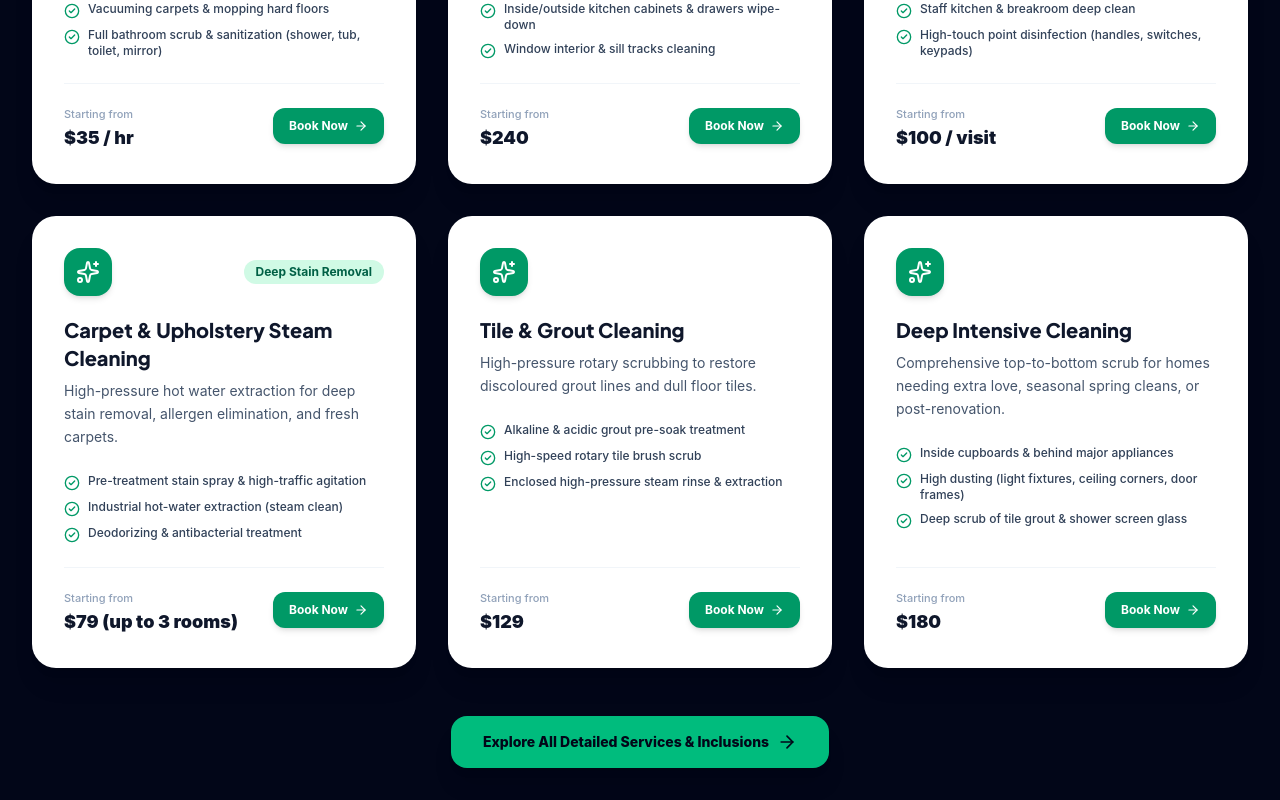
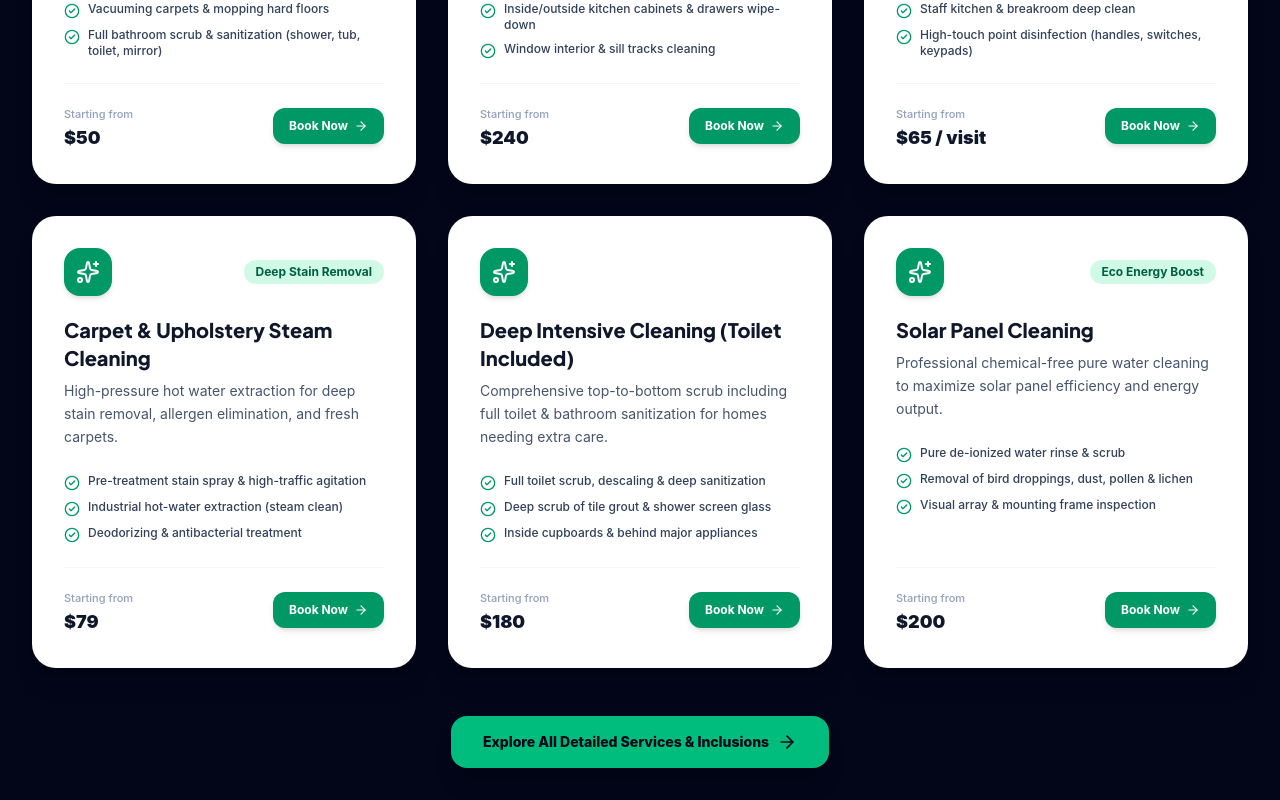
Before and after one commit to Davidfanai/cysera, a React (Vite) app: page / in a window 1280 px wide. Shown: the part 1700-2500 px from the top of the page. Built offline with nearby package versions, Linux system fonts and the light colour scheme; a web font is replaced by a local one.

Commit message:
Update logo, favicon, services pricing, and mobile suburb grid layout

```diff
--- a/index.html
+++ b/index.html
@@ -2,7 +2,7 @@
 <html lang="en">
   <head>
     <meta charset="UTF-8" />
-    <link rel="icon" type="image/png" href="/cysera-official-logo.png" />
+    <link rel="icon" type="image/png" href="/favicon.png" />
     <meta name="viewport" content="width=device-width, initial-scale=1.0" />
     <title>CYSERA Cleaning Services | Home, Office & Steam Cleaning Melbourne</title>
 
--- a/src/components/CyseraLogo.tsx
+++ b/src/components/CyseraLogo.tsx
@@ -14,12 +14,12 @@ export const CyseraLogo: React.FC<CyseraLogoProps> = ({
 
   return (
     <div className={`flex items-center gap-3 select-none ${className}`}>
-      {/* Official Transparent Custom Logo Image */}
+      {/* Official Custom Logo Image */}
       <div className={`relative shrink-0 flex items-center justify-center transition-transform duration-300 hover:scale-105 ${
         isDark ? 'p-1 rounded-xl bg-slate-900/60 border border-slate-800/80' : 'p-0.5'
       }`}>
         <img
-          src="/cysera-official-logo.png"
+          src="/newlogo.png"
           alt="CYSERA Cleaning Services Official Logo"
           className="h-10 sm:h-12 w-auto object-contain drop-shadow-md"
         />
--- a/src/components/Footer.tsx
+++ b/src/components/Footer.tsx
@@ -26,7 +26,7 @@ export const Footer: React.FC<FooterProps> = ({ onNavigate, onOpenQuoteModal })
               "Everything Beautiful in Its Time" <span className="text-slate-400 text-xs font-sans font-normal">(Ecclesiastes 3:11)</span>
             </p>
             <p className="text-slate-400 text-sm leading-relaxed max-w-sm">
-              Making your home beautiful again. Residential & Commercial cleaning, Home Cleaning, Office Cleaning, and Carpet Steam Cleaning across Eastern Suburbs.
+              Making your home beautiful again. Residential & Commercial cleaning, Home Cleaning, Office Cleaning, Solar Cleaning, and Carpet Steam Cleaning across Eastern Suburbs.
             </p>
 
             <div className="p-3 bg-amber-400/10 border border-amber-400/30 rounded-xl text-amber-300 text-xs font-bold flex items-center gap-2">
@@ -41,7 +41,7 @@ export const Footer: React.FC<FooterProps> = ({ onNavigate, onOpenQuoteModal })
               </div>
               <div className="flex items-center gap-2 text-xs text-slate-400">
                 <Award className="w-4 h-4 text-amber-400 shrink-0" />
-                <span>Home • Office • Steam Cleaning Specialists</span>
+                <span>Home • Office • Steam • Solar Cleaning Specialists</span>
               </div>
             </div>
 
@@ -98,13 +98,12 @@ export const Footer: React.FC<FooterProps> = ({ onNavigate, onOpenQuoteModal })
           <div className="space-y-3">
             <h4 className="text-sm font-bold uppercase tracking-wider text-white">Services Offered</h4>
             <ul className="space-y-2 text-sm text-slate-400">
-              <li>Home Cleaning</li>
-              <li>Office Cleaning</li>
-              <li>Steam Cleaning (Carpet & Upholstery)</li>
-              <li>Residential Cleaning</li>
-              <li>Commercial Cleaning</li>
-              <li>End of Lease (Bond Back) Clean</li>
-              <li>Tile & Grout Cleaning</li>
+              <li>Residential Home Cleaning</li>
+              <li>End of Lease Clean</li>
+              <li>Commercial & Office Cleaning</li>
+              <li>Carpet Steam Cleaning</li>
+              <li>Deep Intensive Cleaning</li>
+              <li>Solar Panel Cleaning</li>
             </ul>
           </div>
 
@@ -147,18 +146,18 @@ export const Footer: React.FC<FooterProps> = ({ onNavigate, onOpenQuoteModal })
           </div>
         </div>
 
-        {/* Suburbs Tag Cloud for SEO */}
+        {/* 2 Equal Columns Grid on Mobile with Enlarged Readable Fonts */}
         <div className="py-8 border-b border-slate-800">
-          <h4 className="text-xs font-bold uppercase tracking-widest text-slate-400 mb-3">
-            Local Melbourne Eastern Suburbs
+          <h4 className="text-xs font-bold uppercase tracking-widest text-slate-400 mb-4">
+            Service Areas • Melbourne Eastern Suburbs
           </h4>
-          <div className="flex flex-wrap gap-1.5">
+          <div className="grid grid-cols-2 sm:grid-cols-3 md:grid-cols-4 lg:grid-cols-5 gap-2.5">
             {ALL_SUBURBS.map((suburb, idx) => (
               <span
                 key={idx}
-                className="text-[11px] bg-slate-900 border border-slate-800 text-slate-400 px-2.5 py-1 rounded-md"
+                className="text-xs sm:text-sm font-semibold bg-slate-900 border border-slate-800 text-slate-200 hover:text-emerald-400 hover:border-emerald-500/50 px-3 py-2.5 rounded-xl transition-all text-center flex items-center justify-center shadow-xs"
               >
-                {suburb} Cleaning
+                {suburb}
               </span>
             ))}
           </div>
--- a/src/data/servicesData.ts
+++ b/src/data/servicesData.ts
@@ -20,7 +20,7 @@ export const SERVICES_DATA: ServiceItem[] = [
     shortDesc: "Routine domestic cleaning tailored for busy Melbourne families. Weekly, fortnightly, or monthly options.",
     fullDesc: "Our eco-friendly home cleaning services transform your living space into a pristine sanctuary. From dusting ceiling fans to scrubbing kitchen benchtops and sanitizing bathrooms, CYSERA takes care of every detail.",
     iconName: "Home",
-    startingPrice: "$35 / hr",
+    startingPrice: "$50",
     badge: "Most Popular",
     popularFor: "Apartments, Townhouses, & Family Homes",
     inclusions: [
@@ -31,7 +31,7 @@ export const SERVICES_DATA: ServiceItem[] = [
       "Tidying beds & emptying waste bins"
     ],
     features: [
-      "Transparent & affordable domestic rates",
+      "Flat rate starting at just $50",
       "100% Non-toxic eco-friendly products",
       "Consistent dedicated cleaning team",
       "Fully insured & police-checked cleaners"
@@ -69,7 +69,7 @@ export const SERVICES_DATA: ServiceItem[] = [
     shortDesc: "Professional office, medical clinic, retail, & venue cleaning services tailored to your business schedule.",
     fullDesc: "Maintain an impeccable corporate image. CYSERA provides reliable after-hours or day cleaning for businesses across Bayswater, Ringwood, Box Hill, and surrounding business hubs.",
     iconName: "Building2",
-    startingPrice: "$100 / visit",
+    startingPrice: "$65 / visit",
     popularFor: "Offices, Retail Stores, Clinics, & Showrooms",
     inclusions: [
       "Desks, monitors & workstation sanitization",
@@ -80,7 +80,7 @@ export const SERVICES_DATA: ServiceItem[] = [
       "Rubbish & recycling removal"
     ],
     features: [
-      "Custom commercial contracts & schedules",
+      "Custom commercial contracts starting from $65",
       "Flexible schedule (After hours, early morning, weekend)",
       "Security-cleared, police-checked cleaners",
       "Commercial grade eco disinfectants"
@@ -93,7 +93,7 @@ export const SERVICES_DATA: ServiceItem[] = [
     shortDesc: "High-pressure hot water extraction for deep stain removal, allergen elimination, and fresh carpets.",
     fullDesc: "Revitalize worn carpets and sofas with our heavy-duty truck-mount steam extraction systems. We target stubborn stains and pet odours.",
     iconName: "Sparkles",
-    startingPrice: "$79 (up to 3 rooms)",
+    startingPrice: "$79",
     badge: "Deep Stain Removal",
     popularFor: "Pet Owners, Allergy Sufferers, & End of Lease",
     inclusions: [
@@ -111,41 +111,19 @@ export const SERVICES_DATA: ServiceItem[] = [
     ]
   },
   {
-    id: "tile-grout-cleaning",
-    title: "Tile & Grout Cleaning",
-    category: "specialized",
-    shortDesc: "High-pressure rotary scrubbing to restore discoloured grout lines and dull floor tiles.",
-    fullDesc: "Tired of scrubbing dark grout lines on hands and knees? Our rotary pressure washer and specialized alkali solutions strip away decades of dirt.",
-    iconName: "Grid",
-    startingPrice: "$129",
-    popularFor: "Kitchens, Bathrooms, Patios, & Commercial Entryways",
-    inclusions: [
-      "Alkaline & acidic grout pre-soak treatment",
-      "High-speed rotary tile brush scrub",
-      "Enclosed high-pressure steam rinse & extraction",
-      "Grout line color restoration",
-      "Protective grout clear sealant application (optional)"
-    ],
-    features: [
-      "Restores tiles to like-new condition",
-      "Eliminates deep-set bathroom mould",
-      "Protective sealing prevents future staining",
-      "Zero splash back or mess left behind"
-    ]
-  },
-  {
     id: "deep-cleaning",
-    title: "Deep Intensive Cleaning",
+    title: "Deep Intensive Cleaning (Toilet Included)",
     category: "residential",
-    shortDesc: "Comprehensive top-to-bottom scrub for homes needing extra love, seasonal spring cleans, or post-renovation.",
-    fullDesc: "When standard cleaning isn't enough, CYSERA's Deep Clean targets every hidden corner, built-up grime, ceiling fan, window track, and appliance interior.",
+    shortDesc: "Comprehensive top-to-bottom scrub including full toilet & bathroom sanitization for homes needing extra care.",
+    fullDesc: "When standard cleaning isn't enough, CYSERA's Deep Intensive Clean targets every hidden corner, built-up grime, ceiling fan, window track, appliance interior, and thorough toilet sanitization.",
     iconName: "Zap",
     startingPrice: "$180",
     popularFor: "Spring Cleaning, Post-Reno, & Moving In",
     inclusions: [
+      "Full toilet scrub, descaling & deep sanitization",
+      "Deep scrub of tile grout & shower screen glass",
       "Inside cupboards & behind major appliances",
       "High dusting (light fixtures, ceiling corners, door frames)",
-      "Deep scrub of tile grout & shower screen glass",
       "Interior glass windows, mirrors, & tracks",
       "Skirting boards, architraves, & door handles wipe-down"
     ],
@@ -156,24 +134,26 @@ export const SERVICES_DATA: ServiceItem[] = [
     ]
   },
   {
-    id: "specialized-window-cleaning",
-    title: "Window & High-Pressure Washing",
+    id: "solar-panel-cleaning",
+    title: "Solar Panel Cleaning",
     category: "specialized",
-    shortDesc: "Crystal clear streak-free window cleaning and high-pressure outdoor patio & driveway washing.",
-    fullDesc: "Complete your property's shine with exterior pure-water pole window cleaning and high-pressure driveway power washing.",
+    shortDesc: "Professional chemical-free pure water cleaning to maximize solar panel efficiency and energy output.",
+    fullDesc: "Boost your solar system performance! Dirt, dust, bird droppings, and atmospheric film drastically reduce solar panel output. CYSERA uses pure de-ionized water and non-abrasive soft brushes for maximum efficiency.",
     iconName: "Sun",
-    startingPrice: "$89",
-    popularFor: "Residential Exterior, Storefronts, & Balconies",
+    startingPrice: "$200",
+    badge: "Eco Energy Boost",
+    popularFor: "Rooftop Solar Arrays, Residential & Commercial Panels",
     inclusions: [
-      "Streak-free interior & exterior glass cleaning",
-      "Flyscreen washing & frame wipe-down",
-      "High-pressure driveway & paver power wash",
-      "Gutter rim & balcony glass washing"
+      "Pure de-ionized water rinse & scrub",
+      "Removal of bird droppings, dust, pollen & lichen",
+      "Visual array & mounting frame inspection",
+      "Zero chemical residue streak-free finish"
     ],
     features: [
-      "Pure-water ion technology for streak-free shine",
-      "Safe ladder & extension pole equipment",
-      "Removes stubborn hard water stains"
+      "Increases solar energy production up to 25%",
+      "100% Non-abrasive safe cleaning technology",
+      "Fully insured roof safety certified technicians",
+      "Extends solar panel lifespan"
     ]
   }
 ];
--- a/src/pages/PricingPage.tsx
+++ b/src/pages/PricingPage.tsx
@@ -18,7 +18,7 @@ export const PricingPage: React.FC<PricingPageProps> = ({ onOpenQuoteModal }) =>
             Transparent & Affordable Cleaning Rates
           </h1>
           <p className="text-slate-300 text-base sm:text-lg max-w-2xl mx-auto">
-            CYSERA provides high-end Home, Office, & Steam Cleaning with transparent pricing and zero hidden fees. Claim 20% OFF your first clean today!
+            CYSERA provides high-end Home, Office, Solar & Steam Cleaning with transparent pricing and zero hidden fees. Claim 20% OFF your first clean today!
           </p>
         </div>
       </section>
@@ -39,19 +39,19 @@ export const PricingPage: React.FC<PricingPageProps> = ({ onOpenQuoteModal }) =>
           <div className="bg-white p-6 sm:p-8 rounded-3xl border border-slate-200 shadow-lg flex flex-col justify-between">
             <div>
               <span className="text-xs font-bold text-emerald-700 uppercase tracking-widest bg-emerald-50 px-2.5 py-1 rounded-md">
-                Hourly Maintenance Clean
+                Residential Clean
               </span>
               <h3 className="text-2xl font-bold text-slate-900 mt-2">Home Cleaning</h3>
               <div className="text-3xl font-black text-slate-900 my-4">
-                $35 <span className="text-sm font-normal text-slate-500">/ hr per cleaner</span>
+                $50 <span className="text-sm font-normal text-slate-500">/ starting rate</span>
               </div>
               <p className="text-xs text-slate-500 mb-4">Affordable, thorough domestic cleaning for Melbourne families.</p>
               <ul className="space-y-3 text-xs text-slate-700 font-medium border-t border-slate-100 pt-4">
                 <li className="flex items-center gap-2">
-                  <CheckCircle2 className="w-4 h-4 text-emerald-600" /> Minimum 2 hours per visit
+                  <CheckCircle2 className="w-4 h-4 text-emerald-600" /> All eco cleaning products included
                 </li>
                 <li className="flex items-center gap-2">
-                  <CheckCircle2 className="w-4 h-4 text-emerald-600" /> All eco cleaning products included
+                  <CheckCircle2 className="w-4 h-4 text-emerald-600" /> Full kitchen & bathroom scrub
                 </li>
                 <li className="flex items-center gap-2">
                   <CheckCircle2 className="w-4 h-4 text-emerald-600" /> Same regular trusted cleaner
@@ -62,10 +62,10 @@ export const PricingPage: React.FC<PricingPageProps> = ({ onOpenQuoteModal }) =>
               </ul>
             </div>
             <button
-              onClick={() => onOpenQuoteModal("Domestic Clean ($35/hr)")}
+              onClick={() => onOpenQuoteModal("Domestic Clean ($50)")}
               className="w-full mt-6 bg-slate-900 hover:bg-slate-800 text-white font-bold py-3 rounded-xl text-xs transition-colors"
             >
-              Book Home Clean ($35/hr)
+              Book Home Clean ($50)
             </button>
           </div>
 
@@ -110,7 +110,7 @@ export const PricingPage: React.FC<PricingPageProps> = ({ onOpenQuoteModal }) =>
               <span className="text-xs font-bold text-slate-500 uppercase tracking-widest">Commercial</span>
               <h3 className="text-2xl font-bold text-slate-900 mt-1">Office & Business</h3>
               <div className="text-3xl font-black text-slate-900 my-4">
-                From $100 <span className="text-sm font-normal text-slate-500">/ visit</span>
+                From $65 <span className="text-sm font-normal text-slate-500">/ visit</span>
               </div>
               <p className="text-xs text-slate-500 mb-4">Tailored commercial schedule for offices, clinics & retail.</p>
               <ul className="space-y-3 text-xs text-slate-700 font-medium border-t border-slate-100 pt-4">
@@ -129,10 +129,10 @@ export const PricingPage: React.FC<PricingPageProps> = ({ onOpenQuoteModal }) =>
               </ul>
             </div>
             <button
-              onClick={() => onOpenQuoteModal("Commercial Office Quote")}
+              onClick={() => onOpenQuoteModal("Commercial Office Quote ($65)")}
               className="w-full mt-6 bg-slate-900 hover:bg-slate-800 text-white font-bold py-3 rounded-xl text-xs transition-colors"
             >
-              Request Business Quote
+              Request Business Quote ($65)
             </button>
           </div>
         </div>
```
Also changed, not shown: src/components/SuburbSearch.tsx (+16 -16 lines), src/data/suburbsData.ts (+4 -4 lines), src/pages/HomePage.tsx (+21 -21 lines), public/favicon.png (added), public/newlogo.png (added).
